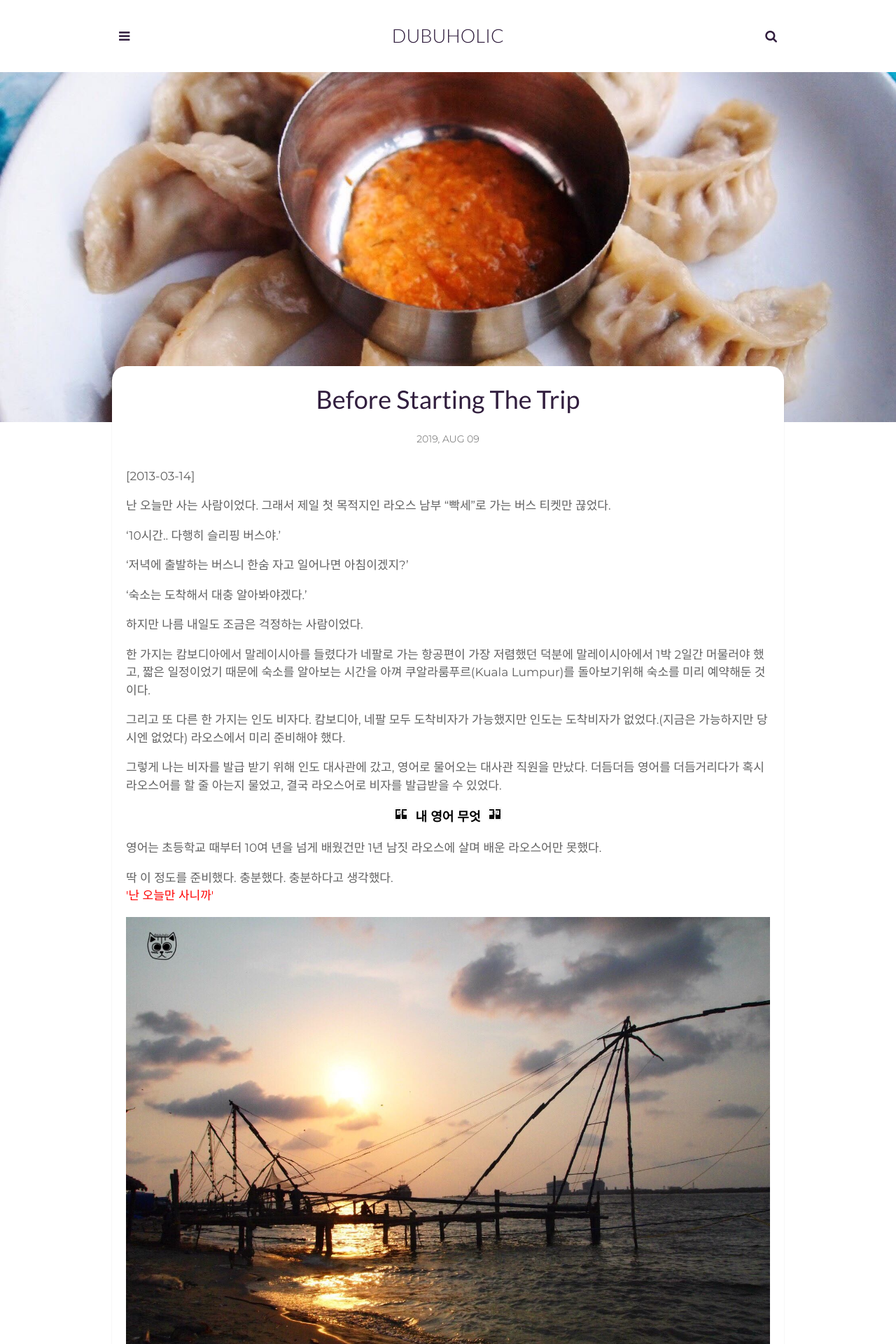
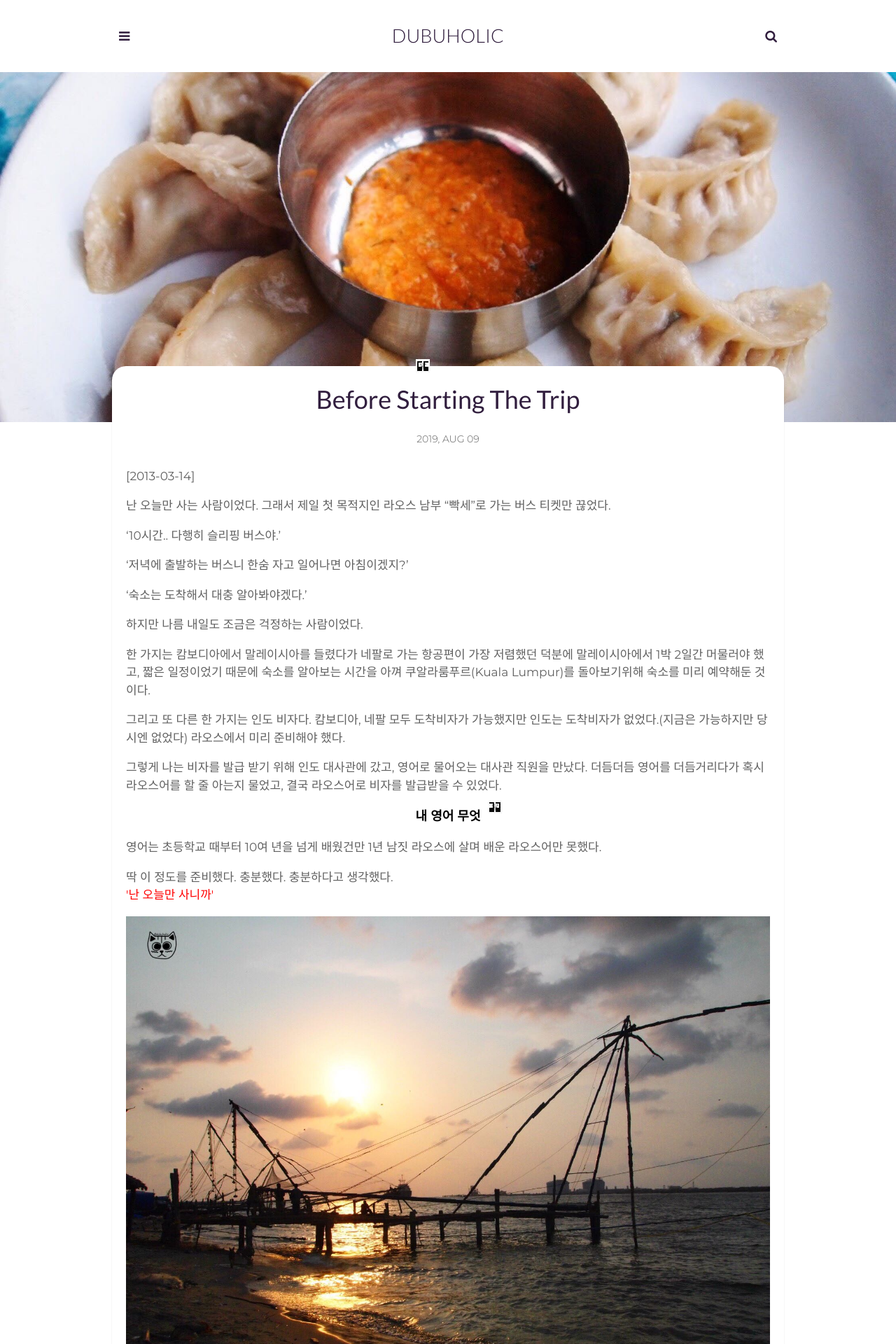
Before and after one commit to HAEZZA/HAEZZA.github.io, a Jekyll site: the page built from _posts/2019-08-12-Prepare.markdown, in a window 1280 px wide. Shown: the top 1920 px of the page at 70% size. Built offline with Jekyll 4.4.1, drawn with Linux system fonts in a browser that asks for light colours; some web fonts are replaced; comment, search, counter and statistics services are not loaded.

Commit message:
css 수정

```diff
--- a/assets/css/main.css
+++ b/assets/css/main.css
@@ -450,7 +450,9 @@ audio:not([controls]) {
  * Remove the border on images inside links in IE 10-.
  */
 img {
-  border-style: none; }
+  border-style: none;
+  display: block;
+  margin: 0px auto; }
 
 /**
  * Hide the overflow in IE.
@@ -971,8 +973,7 @@ pre {
 .page-image {
   position: relative;
   padding: 0;
-  display: block;
-  margin: 0px auto;
+  margin: 0;
   height: 500px;
   background-color: #fff;
   overflow: hidden; }
@@ -988,13 +989,13 @@ pre {
 
 .page-quote:before {
   content: url("../img/left-quote.jpg") "  ";
-  margin-top: -500px;
-  margin-bottom: 100px; }
+  position: absolute;
+  top: -10px; }
 
 .page-quote:after {
   content: "  " url("../img/right-quote.jpg");
-  margin-top: -500px;
-  margin-bottom: 100px; }
+  position: absolute;
+  margin-top: -10px; }
 
 .page-caption {
   text-align: center;
@@ -1091,16 +1092,16 @@ pre {
 
 .newsletter {
   text-align: center;
-  margin-top: 30px;
-  padding-bottom: 60px;
-  margin-bottom: 30px;
+  margin-top: 20px;
+  padding-bottom: 40px;
+  margin-bottom: 20px;
   border-bottom: 1px solid #efefef; }
   .newsletter .newsletter-title {
     font-weight: 400; }
   .newsletter .form-container {
     padding: 30px;
     background-color: #efefef;
-    width: 720px;
+    width: 600px;
     max-width: 100%;
     margin: 0 auto; }
     .newsletter .form-container p {
--- a/assets/css/sass/tools/_normalize.scss
+++ b/assets/css/sass/tools/_normalize.scss
@@ -219,6 +219,8 @@ audio:not([controls]) {
 
 img {
   border-style: none;
+  display: block;
+  margin: 0px auto;
 }
 
 /**
```
Also changed, not shown: assets/css/sass/parts/post-page.scss (+9 -10 lines).
